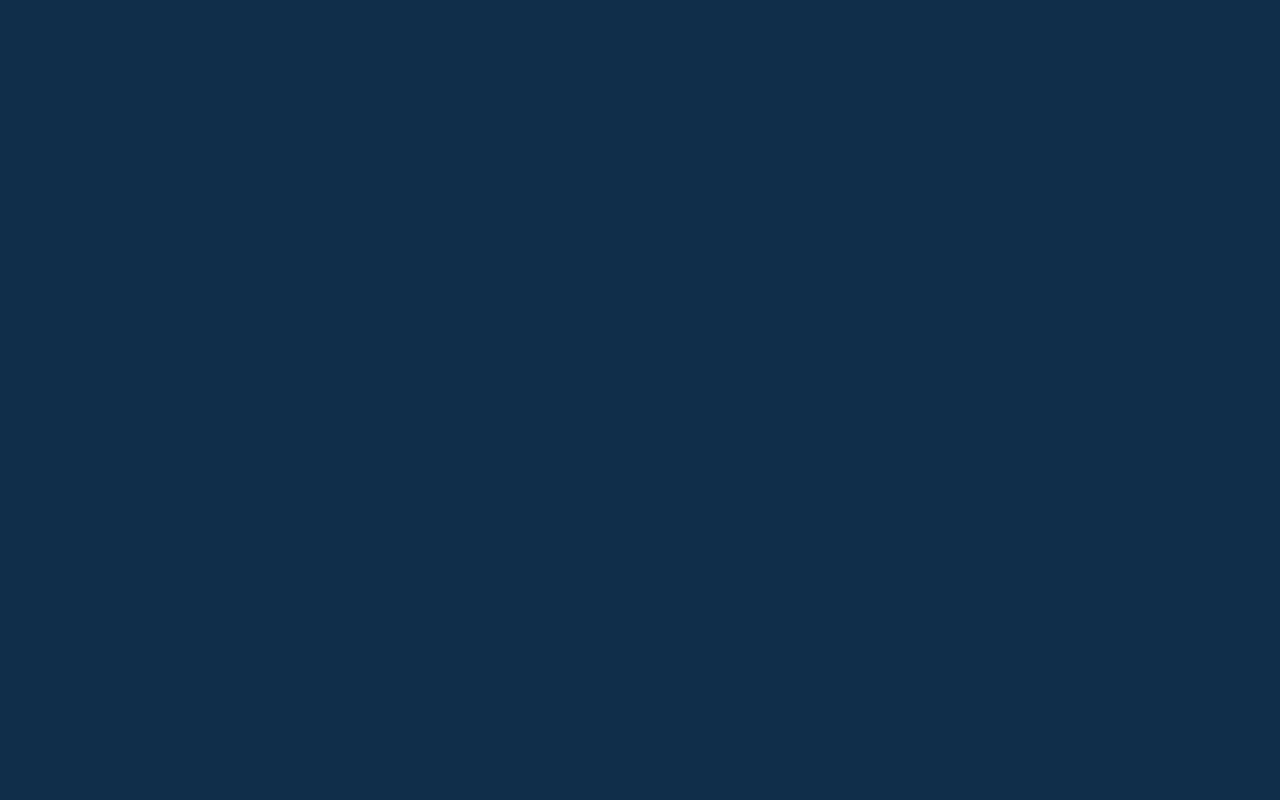
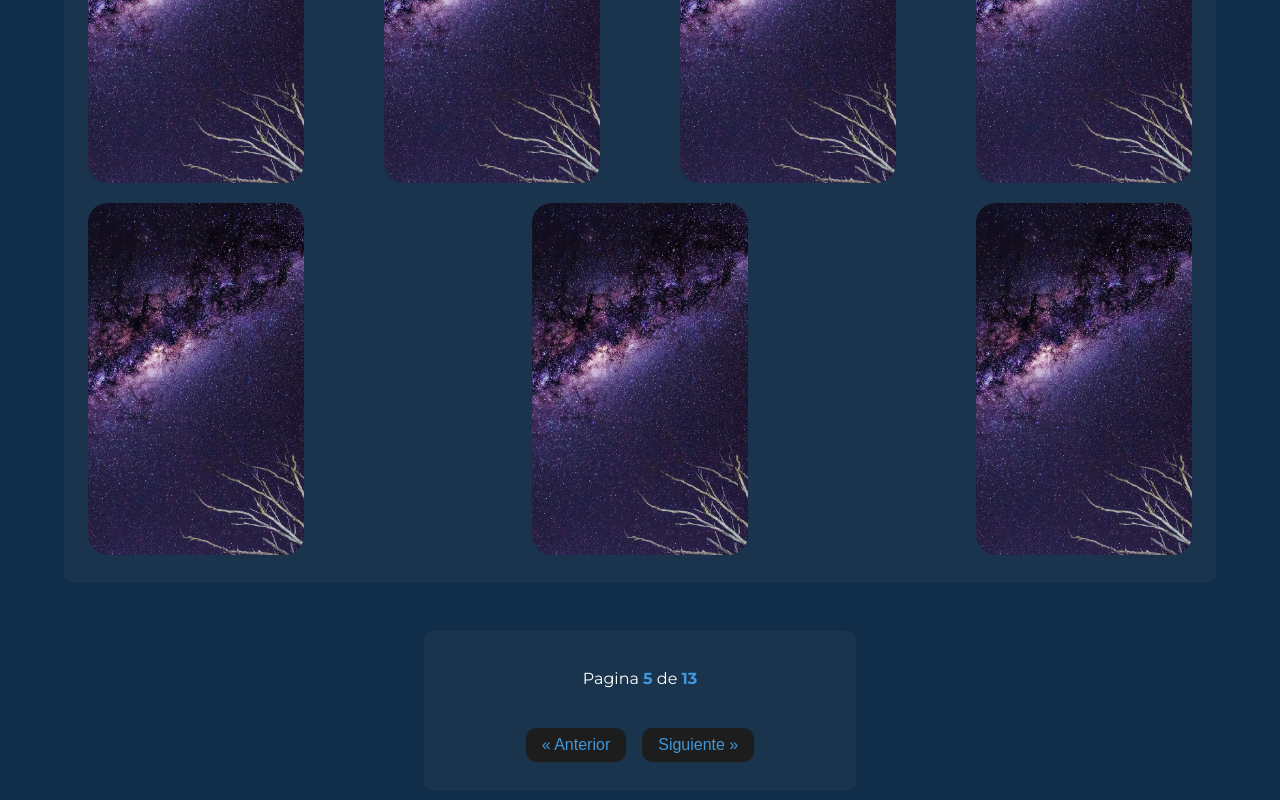
Before and after one commit to EduardoV-dev/Image-Finder, a React (Create React App) app: page / in a window 1280 px wide. Shown: the part 984-1784 px from the top of the page. Before the commit the page ends 800 px from the top, so only its background shows below. Built offline with nearby package versions, Linux system fonts and the light colour scheme.

Commit message:
Home page fully designed

```diff
--- a/src/components/Home/Header/HeaderStyled.js
+++ b/src/components/Home/Header/HeaderStyled.js
@@ -2,6 +2,7 @@ import styled from 'styled-components';
 
 export const HeaderContainer = styled.header`
   min-height: 12rem;
+  padding: 0 1rem;
   background-color: ${({ theme }) => theme.secondary};
   display: flex;
   flex-flow: column wrap;
--- /dev/null
+++ b/src/components/Home/Image/ImageStyled.js
@@ -0,0 +1,18 @@
+import styled from 'styled-components';
+
+export const Figure = styled.figure`
+  max-width: 100%;
+  margin: 0.5rem;
+
+  @media screen and (min-width: 576px) {
+    max-width: 13.5rem;
+  }
+`;
+
+export const Img = styled.img`
+  min-height: 22rem;
+  max-height: 38rem;
+  max-width: 100%;
+  object-fit: cover;
+  border-radius: 20px;
+`;
--- /dev/null
+++ b/src/components/Home/Image/index.js
@@ -0,0 +1,16 @@
+import React from 'react';
+import imgPlaceholder from '../../../assets/Images/sky.jpg';
+import { Figure, Img } from './ImageStyled';
+
+const Image = () => {
+  return (
+    <Figure>
+      <Img
+        src={imgPlaceholder}
+        alt='Imagen'
+      />
+    </Figure>
+  );
+}
+
+export default Image;
--- /dev/null
+++ b/src/components/Home/ImagesList/ImagesListStyled.js
@@ -0,0 +1,16 @@
+import styled from 'styled-components';
+
+export const ImagesContainer = styled.section`
+  width: 90%;
+  max-width: 75rem;
+  padding: 1rem;
+  background-color: ${({ theme }) => theme.primaryDarken};
+  margin: 3rem auto;
+  border-radius: 10px;
+
+  @media screen and (min-width: 576px) {
+    display: flex;
+    flex-wrap: wrap;
+    justify-content: space-between;
+  }
+`;
--- /dev/null
+++ b/src/components/Home/ImagesList/index.js
@@ -0,0 +1,23 @@
+import React from 'react';
+import Image from '../Image';
+import { ImagesContainer } from './ImagesListStyled';
+
+const ImagesList = () => {
+  return (
+    <ImagesContainer>
+      <Image />
+      <Image />
+      <Image />
+      <Image />
+      <Image />
+      <Image />
+      <Image />
+      <Image />
+      <Image />
+      <Image />
+      <Image />
+    </ImagesContainer>
+  );
+}
+
+export default ImagesList;
--- /dev/null
+++ b/src/components/Home/Pagination/PaginationStyled.js
@@ -0,0 +1,50 @@
+import styled from 'styled-components';
+
+export const Footer = styled.footer`
+  width: 90%;
+  max-width: 27rem;
+  min-height: 10rem;
+  margin: 1rem auto;
+  background-color: ${({ theme }) => theme.primaryDarken};
+  color: ${({ theme }) => theme.text};
+  border-radius: 10px;
+  display: flex;
+  flex-flow: column wrap;
+  justify-content: center;
+  align-items: center;
+`;
+
+export const ButtonGroup = styled.div`
+  margin-top: 2rem;
+`;
+
+export const Status = styled.p`
+  font-size: 1rem;
+  font-family: 'Montserrat', sans-serif;
+  margin-top: 1rem;
+
+  span {
+    font-weight: bold;
+    color: ${({theme}) => theme.secondary};
+  }
+`;
+
+export const Button = styled.button`
+  border: none;
+  outline: none;
+  font-size: 1rem;
+  background-color: ${({theme}) => theme.accent};
+  color: ${({theme}) => theme.secondary};
+  padding: 0.5rem 1rem;
+  border-radius: 10px;
+  font-size: regular;
+  margin: 0.5rem;
+  transition: all 0.3s ease-out;
+
+  &:hover,
+  &:focus {
+    filter: brightness(120%);
+    cursor: pointer;
+  }
+
+`;
--- /dev/null
+++ b/src/components/Home/Pagination/index.js
@@ -0,0 +1,20 @@
+import React from 'react';
+import { Footer, Status, ButtonGroup, Button } from './PaginationStyled';
+
+const Pagination = () => {
+  return (
+    <Footer>
+      <Status>Pagina <span>5</span> de <span>13</span></Status>
+      <ButtonGroup>
+        <Button
+          type="button"
+        >&laquo; Anterior</Button>
+        <Button
+          type="button"
+        >Siguiente &raquo;</Button>
+      </ButtonGroup>
+    </Footer>
+  );
+}
+
+export default Pagination;
--- a/src/components/Home/SearchForm/FormStyled.js
+++ b/src/components/Home/SearchForm/FormStyled.js
@@ -9,6 +9,7 @@ export const Form = styled.form`
   margin: 0 auto;
 
   @media screen and (min-width: 768px) {
+    padding: 3rem;
     display: flex;
     flex-flow: row wrap;
     justify-content: space-between;
@@ -68,7 +69,7 @@ export const Button = styled.button`
   background-color: ${({ theme }) => theme.accent};
   font-size: 1rem;
   font-weight: bold;
-  color: ${({ theme }) => theme.text};
+  color: ${({ theme }) => theme.secondary};
   transition: all 0.3s ease-out;
 
   &:hover,
--- a/src/pages/Home/index.js
+++ b/src/pages/Home/index.js
@@ -1,7 +1,9 @@
 import React, { Fragment } from 'react';
 import Header from '../../components/Home/Header';
 import SearchForm from '../../components/Home/SearchForm';
-import {Main} from './HomeStyled';
+import ImagesList from '../../components/Home/ImagesList';
+import Footer from '../../components/Home/Pagination';
+import { Main } from './HomeStyled';
 
 const Home = () => {
   return (
@@ -9,7 +11,9 @@ const Home = () => {
       <Header />
       <Main>
         <SearchForm />
+        <ImagesList />
       </Main>
+      <Footer />
     </Fragment>
   );
 }
```
Also changed, not shown: src/assets/Images/sky.jpg (added), 1 other file (tests, documents, lock files or other folders).
